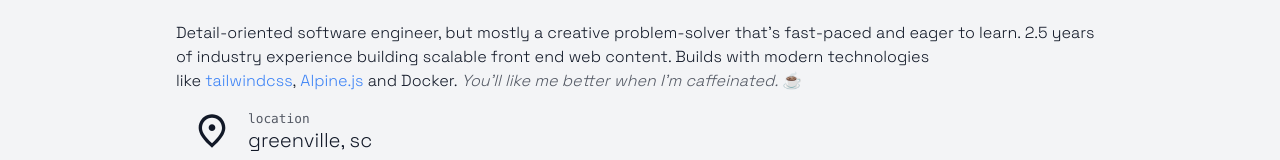
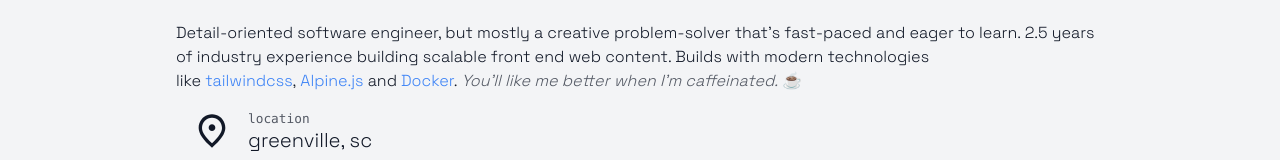
Before and after one commit to trexchard/hello-next, a Next.js app: page / in a window 1280 px wide. Shown: the part 139-299 px from the top of the page. Built offline with nearby package versions, Linux system fonts and the light colour scheme.

Commit message:
Create link to Docker's website

```diff
--- a/pages/index.js
+++ b/pages/index.js
@@ -26,7 +26,8 @@ export default function Home() {
           2.5 years of industry experience building scalable front end web content.
           Builds with modern technologies like
             <a href="https://tailwindcss.com" className="ml-1 text-blue-500 hover:underline">tailwindcss</a>,
-            <a href="https://alpinejs.dev" className="ml-1 text-blue-500 hover:underline">Alpine.js</a> and Docker.
+            <a href="https://alpinejs.dev" className="ml-1 text-blue-500 hover:underline">Alpine.js</a> and
+            <a href="https://www.docker.com/" className="ml-1 text-blue-500 hover:underline">Docker</a>.
           <i className="ml-1 opacity-70">You'll like me better when I'm caffeinated.</i> ☕
         </p>
 
```
